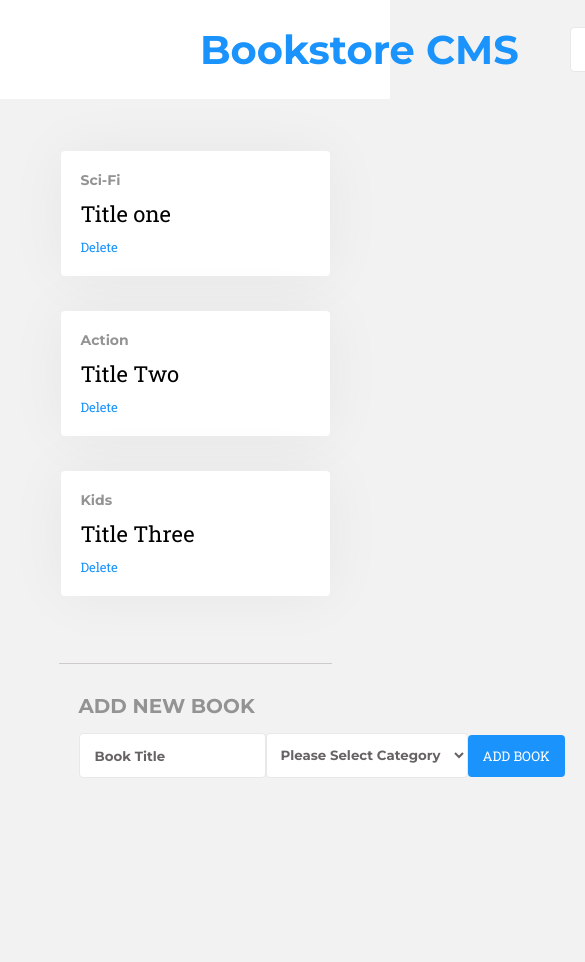
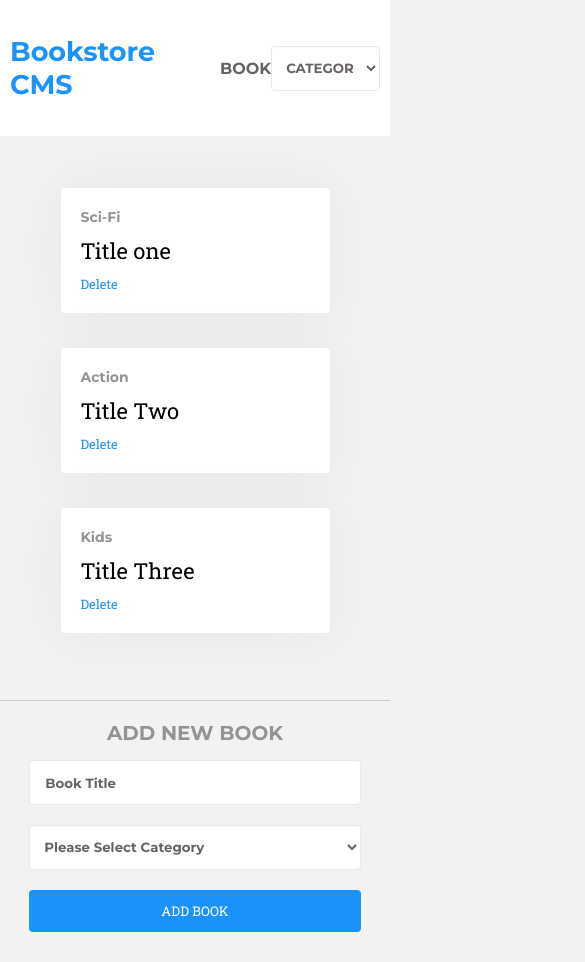
Before and after one commit to dev1980/react-bookstore, a React (Create React App) app: page / in a window 390 px wide. Shown: the top 962 px of the page, 585 px wide, since content can reach past the window. Before the commit the page ends 844 px from the top, so only its background shows below. Built offline with nearby package versions, Linux system fonts and the light colour scheme.

Commit message:
Add Book to the header component and work on responsiveness

```diff
--- a/src/App.css
+++ b/src/App.css
@@ -17,9 +17,16 @@ body {
 .header-group {
   display: flex;
   margin-left: 200px;
-  width: 550px;
+  width: 650px;
   justify-content: space-between;
   align-items: center;
+}
+
+h5 {
+  color: rgb(104, 99, 99);
+  font-size: 16px;
+  font-family: 'Montserrat', sans-serif;
+  cursor: pointer;
 }
 
 form {
@@ -142,3 +149,40 @@ h4 {
   padding: 12px 15px;
   border-radius: 4px;
 }
+
+@media screen and (max-width: 800px) {
+  .header-group {
+    width: 100%;
+    margin-left: 0;
+    padding: 10px;
+  }
+
+  h3 {
+    font-size: 27px;
+  }
+
+  .header-select {
+    width: 30%;
+  }
+
+  form {
+    width: 100%;
+    padding: 0;
+  }
+
+  .form-group {
+    flex-direction: column;
+    width: 85%;
+    margin: 0 auto;
+  }
+
+  h4 {
+    text-align: center;
+    padding-top: 20px;
+  }
+
+  .input-text, .select-category, .submit-btn {
+    width: 100%;
+    margin-bottom: 20px;
+  }
+}
--- a/src/components/Header.js
+++ b/src/components/Header.js
@@ -12,6 +12,7 @@ const Header = ({ changeFilter }) => {
     <header>
       <div className="header-group">
         <h3>Bookstore CMS</h3>
+        <h5>BOOK</h5>
         <CategoryFilter changeFilter={handleFilterChange} />
       </div>
     </header>
--- a/src/containers/BooksForm.js
+++ b/src/containers/BooksForm.js
@@ -50,6 +50,8 @@ class BooksForm extends Component {
   }
 
   render() {
+    const { category } = this.state;
+
     return (
       <form onSubmit={this.handleSubmit}>
         <h4>ADD NEW BOOK</h4>
@@ -65,7 +67,7 @@ class BooksForm extends Component {
             name="category"
             onChange={this.handleChange}
             className="select-category"
-            value={this.state.category}
+            value={category}
             defaultValue="Please Select Category"
           >
             <option disabled>
```
